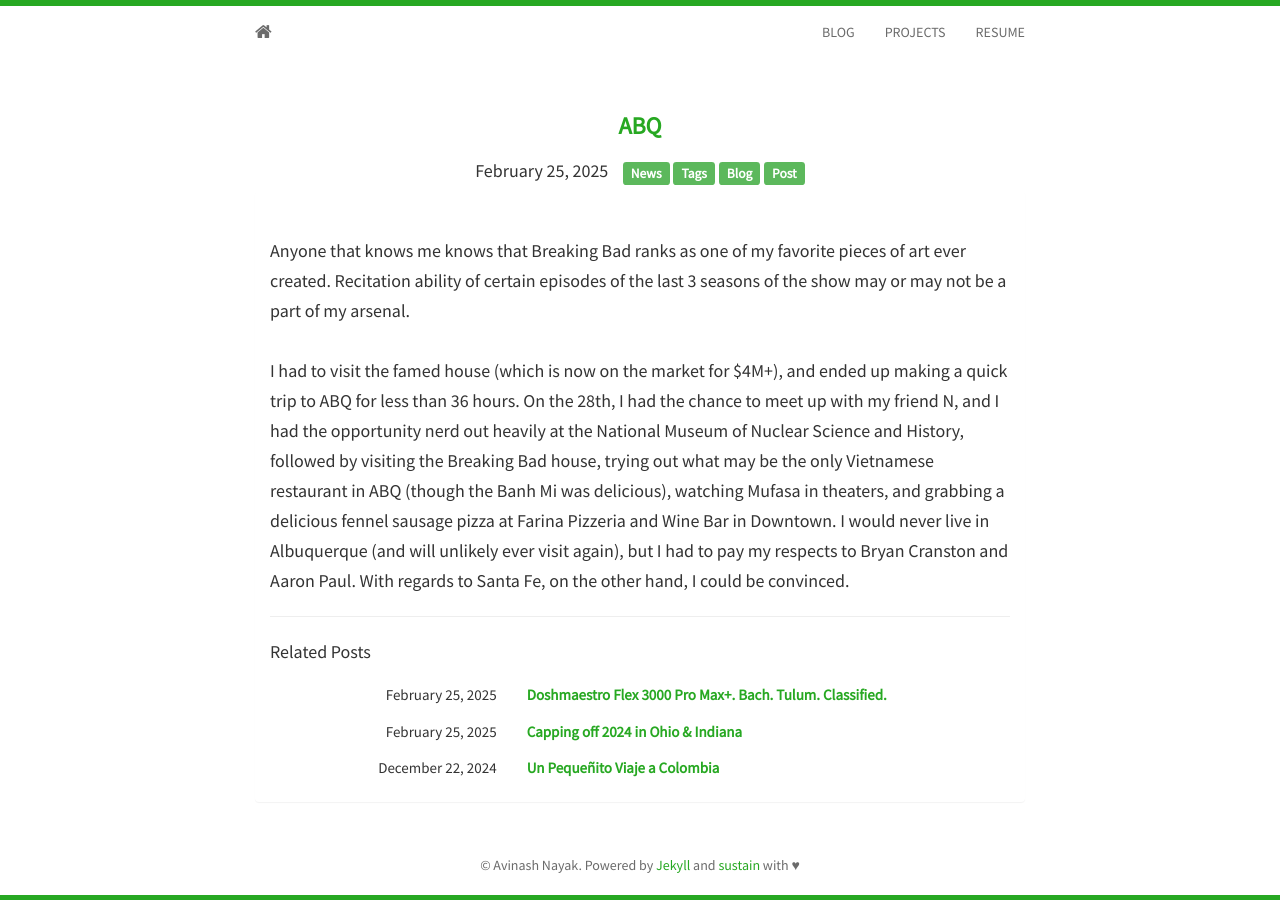
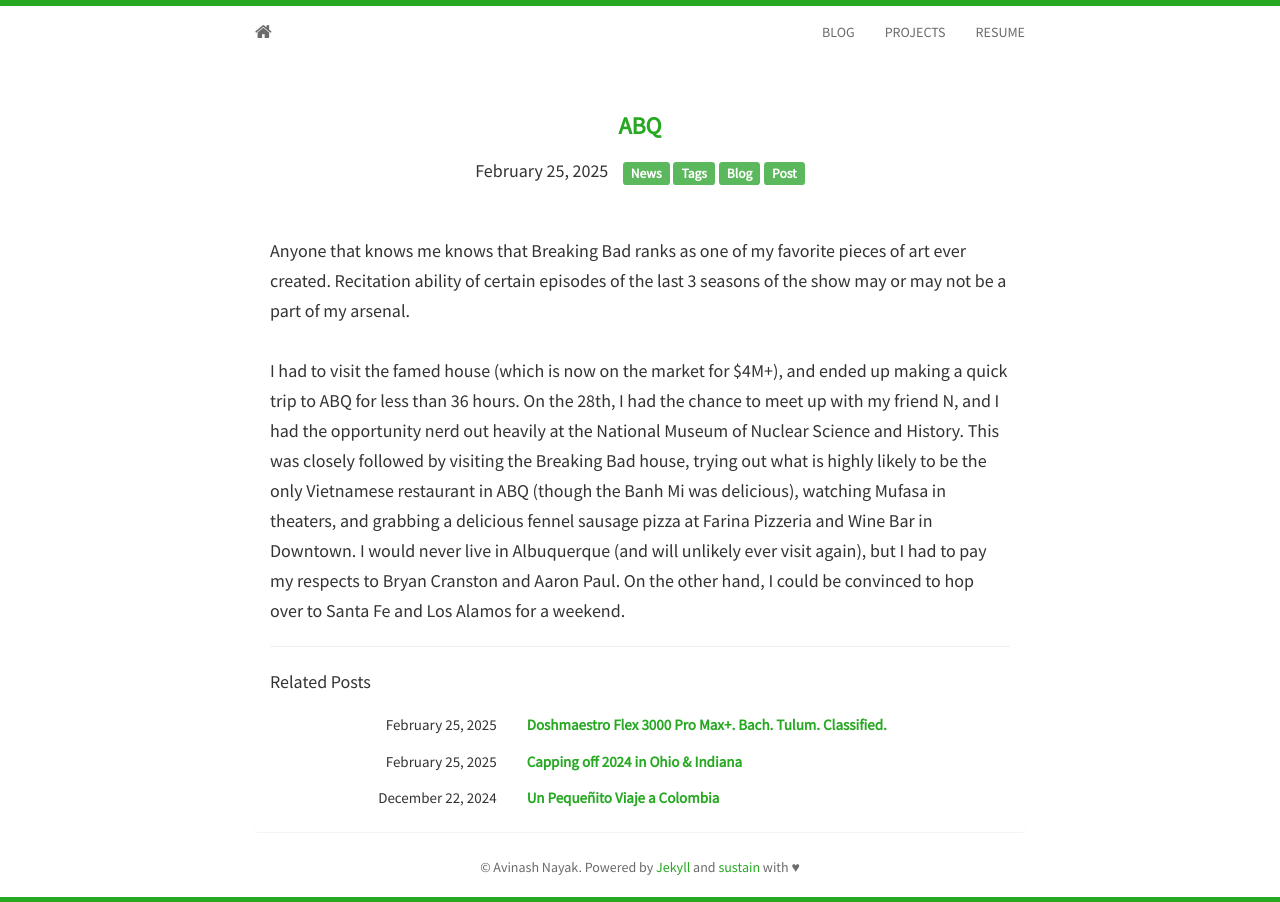
Before and after one commit to avinayak14/avinayak14.github.io, a Jekyll site: the page built from _posts/2025-02-25-post16.md, in a window 1280 px wide. Built offline with Jekyll 4.4.1, drawn with Linux system fonts in a browser that asks for light colours; nearby versions of some CDN libraries.

Commit message:
wording adjustments

```diff
--- a/_posts/2025-02-25-post16.md
+++ b/_posts/2025-02-25-post16.md
@@ -11,4 +11,4 @@
 Anyone that knows me knows that Breaking Bad ranks as one of my favorite pieces of art ever created. Recitation ability of certain episodes of the last 3 seasons of the show may or may not be a part of my arsenal.
 <br/>
 <br/>
-I had to visit the famed house (which is now on the market for $4M+), and ended up making a quick trip to ABQ for less than 36 hours. On the 28th, I had the chance to meet up with my friend N, and I had the opportunity nerd out heavily at the National Museum of Nuclear Science and History, followed by visiting the Breaking Bad house, trying out what may be the only Vietnamese restaurant in ABQ (though the Banh Mi was delicious), watching Mufasa in theaters, and grabbing a delicious fennel sausage pizza at Farina Pizzeria and Wine Bar in Downtown. I would never live in Albuquerque (and will unlikely ever visit again), but I had to pay my respects to Bryan Cranston and Aaron Paul. With regards to Santa Fe, on the other hand, I could be convinced.
+I had to visit the famed house (which is now on the market for $4M+), and ended up making a quick trip to ABQ for less than 36 hours. On the 28th, I had the chance to meet up with my friend N, and I had the opportunity nerd out heavily at the National Museum of Nuclear Science and History. This was closely followed by visiting the Breaking Bad house, trying out what is highly likely to be the only Vietnamese restaurant in ABQ (though the Banh Mi was delicious), watching Mufasa in theaters, and grabbing a delicious fennel sausage pizza at Farina Pizzeria and Wine Bar in Downtown. I would never live in Albuquerque (and will unlikely ever visit again), but I had to pay my respects to Bryan Cranston and Aaron Paul. On the other hand, I could be convinced to hop over to Santa Fe and Los Alamos for a weekend.
```
